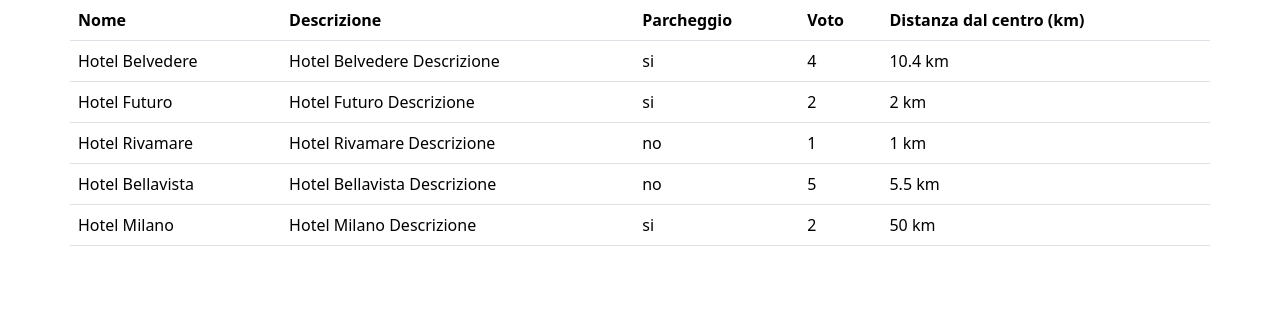
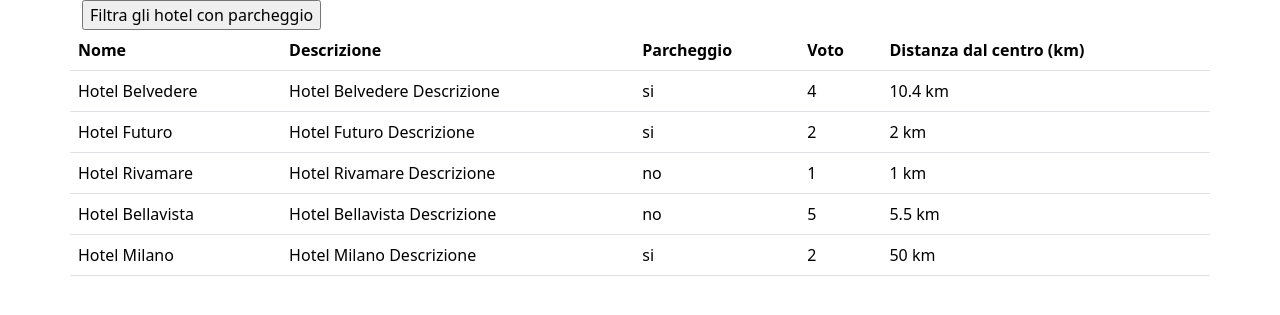
Before and after one commit to danielecarpentiero/php-hotel, a PHP site: page / in a window 1280 px wide. Shown: the top 315 px of the page. Run offline with PHP 8.4, Linux system fonts and the light colour scheme.

Commit message:
feat: bonus 1

```diff
--- a/index.php
+++ b/index.php
@@ -40,13 +40,20 @@
 
 <!DOCTYPE html>
 <html lang="en">
+
 <head>
     <meta charset="UTF-8">
     <meta name="viewport" content="width=device-width, initial-scale=1.0">
     <link href="https://cdn.jsdelivr.net/npm/bootstrap@5.3.2/dist/css/bootstrap.min.css" rel="stylesheet" integrity="sha384-T3c6CoIi6uLrA9TneNEoa7RxnatzjcDSCmG1MXxSR1GAsXEV/Dwwykc2MPK8M2HN" crossorigin="anonymous">
     <title>PHP Hotel</title>
 </head>
+
 <body>
+    <section class="container">
+        <form action="index.php" method="get">
+            <input type="submit" name="filter" value="Filtra gli hotel con parcheggio">
+        </form>
+    </section>
     <table class="table container">
         <thead>
             <tr>
@@ -59,18 +66,25 @@
         </thead>
         <tbody>
             <?php
-    foreach ($hotels as $hotel){
+
+            $filtered = isset($_GET['filter']);
+
+            foreach ($hotels as $hotel) {
+                if ($filtered && !$hotel['parking']) {
+                    continue;
+                }
             ?>
                 <tr>
-            <td><?php echo $hotel['name']?></td>
-            <td><?php echo $hotel['description']?></td>
+                    <td><?php echo $hotel['name'] ?></td>
+                    <td><?php echo $hotel['description'] ?></td>
                     <td><?php echo $hotel['parking'] ? 'si' : 'no' ?></td>
-            <td><?php echo $hotel['vote']?></td>
-            <td><?php echo $hotel['distance_to_center']?> km</td>
+                    <td><?php echo $hotel['vote'] ?></td>
+                    <td><?php echo $hotel['distance_to_center'] ?> km</td>
                 </tr>
             <?php
             }
             ?>
         </tbody>
 </body>
+
 </html>
```
Lines whose indentation alone changed are shown as unchanged.
